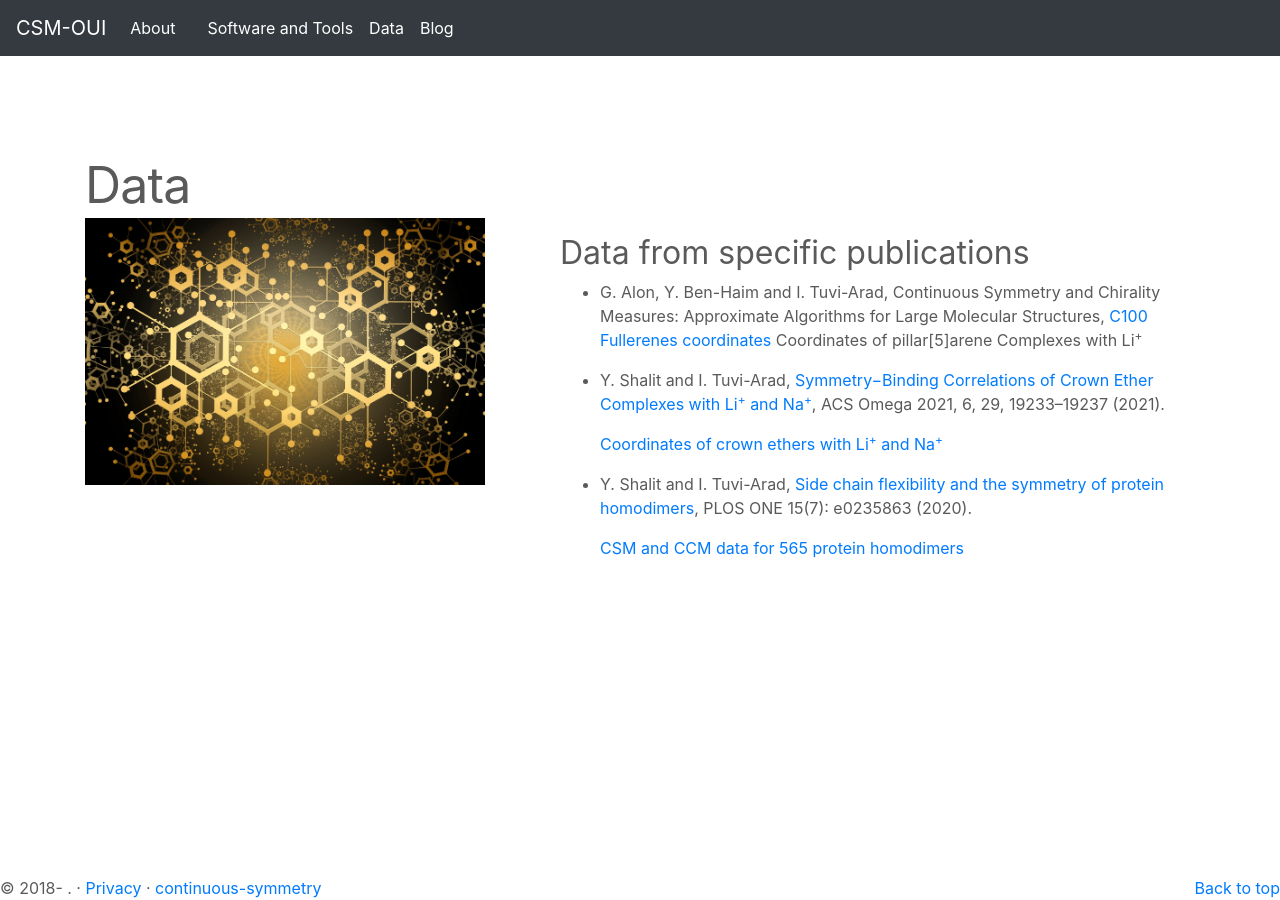
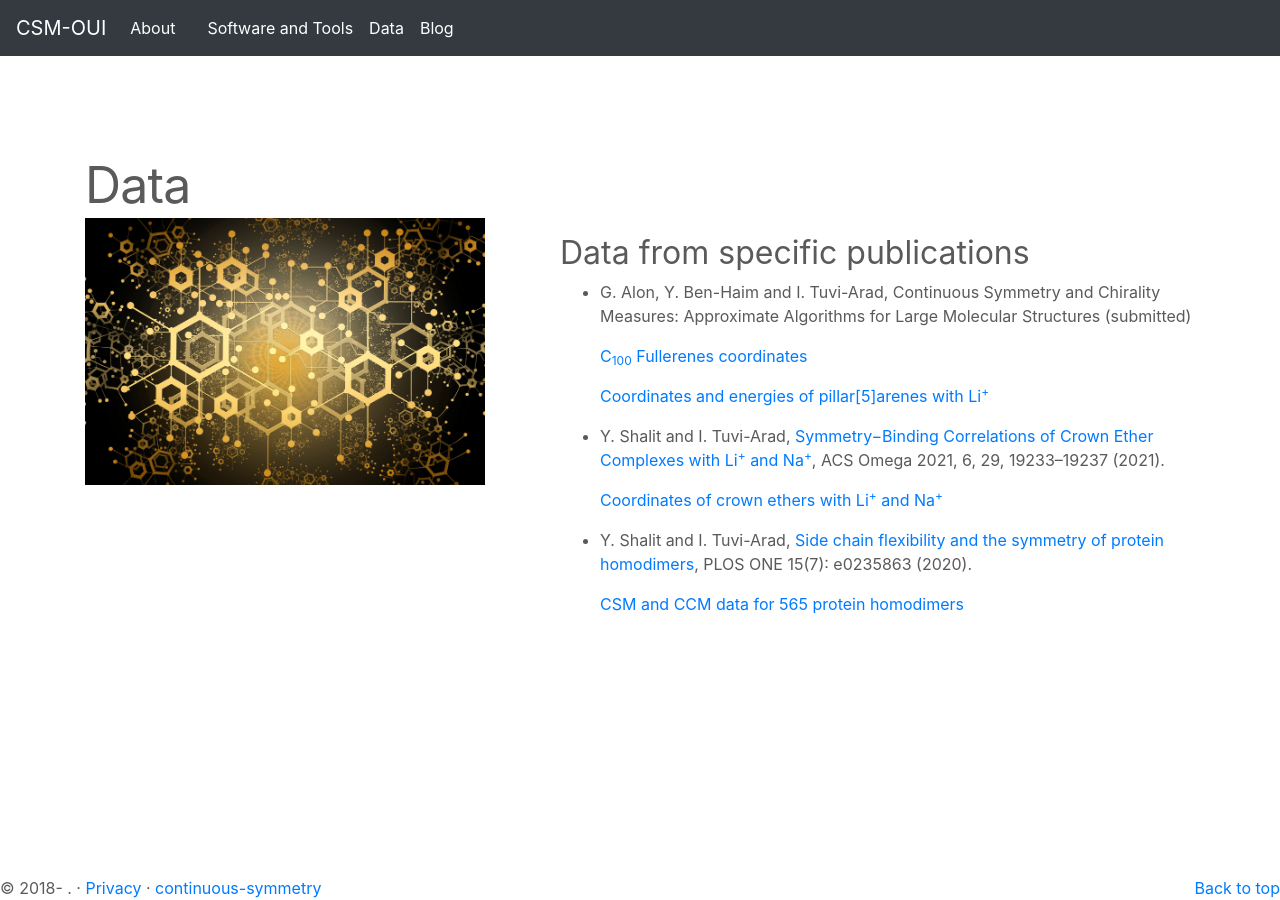
Before and after one commit to continuous-symmetry/our_research_group, a Jekyll site: the page built from 04_Data.md, in a window 1280 px wide. Built offline with Jekyll 4.4.1, drawn with Linux system fonts in a browser that asks for light colours.

Commit message:
Update 04_Data.md

```diff
--- a/04_Data.md
+++ b/04_Data.md
@@ -7,9 +7,11 @@ permalink: "/Data/"
 
 ## Data from specific publications
 
-* G. Alon, Y. Ben-Haim and I. Tuvi-Arad, Continuous Symmetry and Chirality Measures: Approximate Algorithms for Large Molecular Structures,
-[C100 Fullerenes coordinates](https://nanotube.msu.edu/fullerene/fullerene.php?C=100)
-Coordinates of pillar[5]arene Complexes with Li<sup>+</sup>
+* G. Alon, Y. Ben-Haim and I. Tuvi-Arad, Continuous Symmetry and Chirality Measures: Approximate Algorithms for Large Molecular Structures (submitted)
+
+   [C<sub>100</sub> Fullerenes coordinates](https://nanotube.msu.edu/fullerene/fullerene.php?C=100)
+
+   [Coordinates and energies of pillar[5]arenes with Li<sup>+</sup>](/assets/data/pillaraene_confs.zip)
 
 * Y. Shalit and I. Tuvi-Arad, [Symmetry−Binding Correlations of Crown Ether Complexes with Li<sup>+</sup> and Na<sup>+</sup>](https://pubs.acs.org/doi/abs/10.1021/acsomega.1c02684), ACS Omega 2021, 6, 29, 19233–19237 (2021).
 
```
